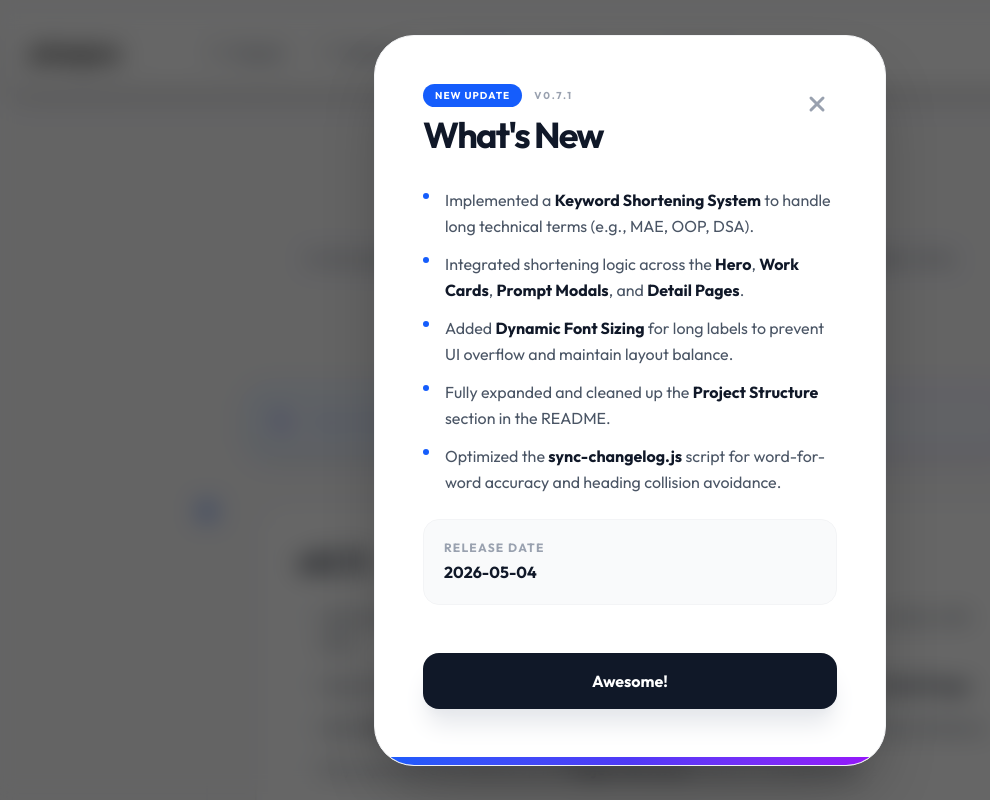
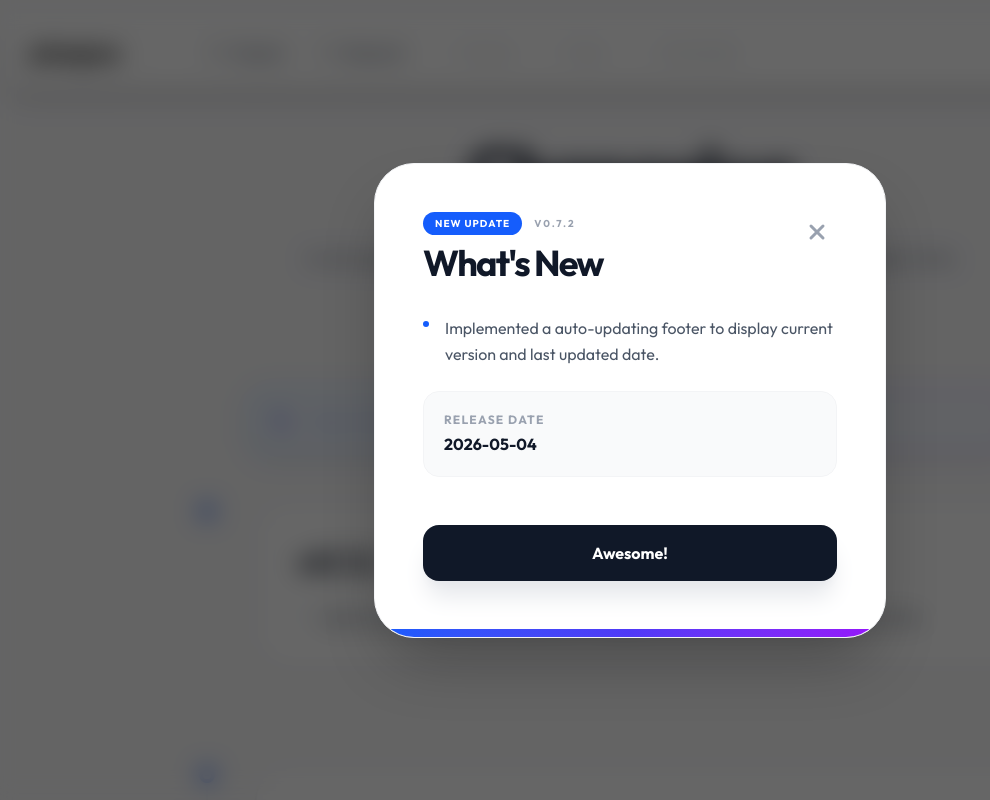
Before and after one commit to jchengroa/jchengroa.com, a React (Vite) app: page /changelog in a window 1280 px wide. Shown: the top 800 px of the page, without its empty margins (10-1000 px from the left). Built offline with nearby package versions, Linux system fonts and the light colour scheme.

Commit message:
[0.7.2] - 2026-05-04
Implemented a auto-updating footer to display current version and last updated date.

```diff
--- a/src/data/changelog.js
+++ b/src/data/changelog.js
@@ -197,5 +197,12 @@ export const changelogData = [
       "Fully expanded and cleaned up the **Project Structure** section in the README.",
       "Optimized the **sync-changelog.js** script for word-for-word accuracy and heading collision avoidance."
     ]
+  },
+  {
+    "version": "0.7.2",
+    "date": "2026-05-04",
+    "content": [
+      "Implemented a auto-updating footer to display current version and last updated date."
+    ]
   }
 ];
--- a/src/main.jsx
+++ b/src/main.jsx
@@ -13,9 +13,19 @@ import WorkDetail from './components/WorkDetail.jsx'
 import Legal from './components/Legal.jsx'
 import Research from './components/research.jsx'
 import Changelog, { ChangelogPopup } from './components/Changelog.jsx'
-
+import { changelogData } from './data/changelog.js'
 
 function App() {
+    const latestUpdate = changelogData[changelogData.length - 1];
+    const currentVersion = latestUpdate?.version || "0.0.0";
+    const lastUpdatedDate = latestUpdate?.date
+        ? new Date(latestUpdate.date).toLocaleDateString('en-US', {
+            month: 'long',
+            day: 'numeric',
+            year: 'numeric'
+          })
+        : "Unknown";
+
     return (
         <BrowserRouter>
             <div className="p-2.5">
@@ -42,7 +52,7 @@ function App() {
                             <b>Domain & Legal Information</b>
                         </Link>
                     </p>
-                    <p className="text-gray-500 text-sm">Version 0.7.0 | Last Updated: May 4, 2026</p>
+                    <p className="text-gray-500 text-sm">Version {currentVersion} | Last Updated: {lastUpdatedDate}</p>
                 </div>
             </div>
         </BrowserRouter>
```
Also changed, not shown: 1 other file (tests, documents, lock files or other folders).
